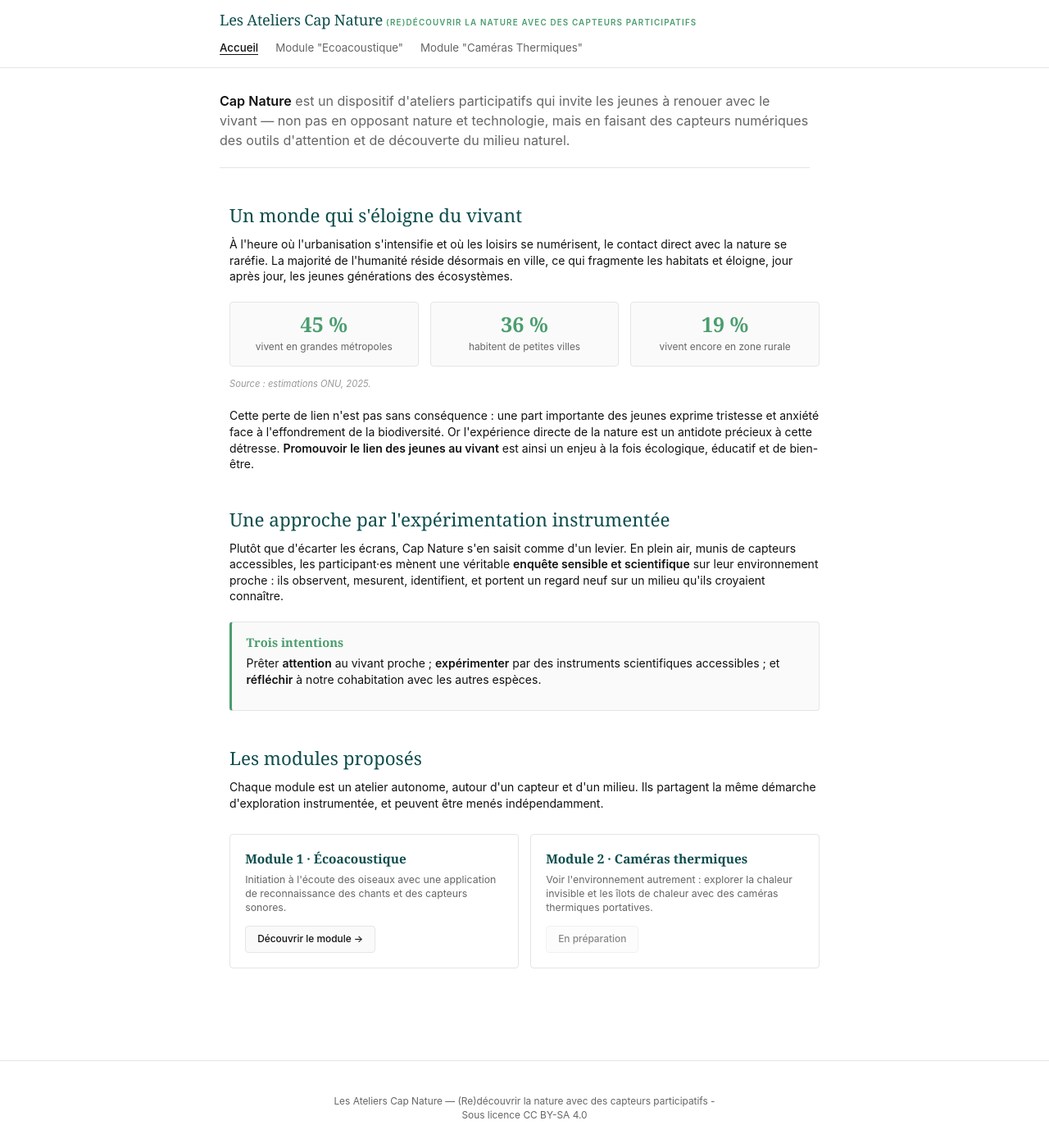
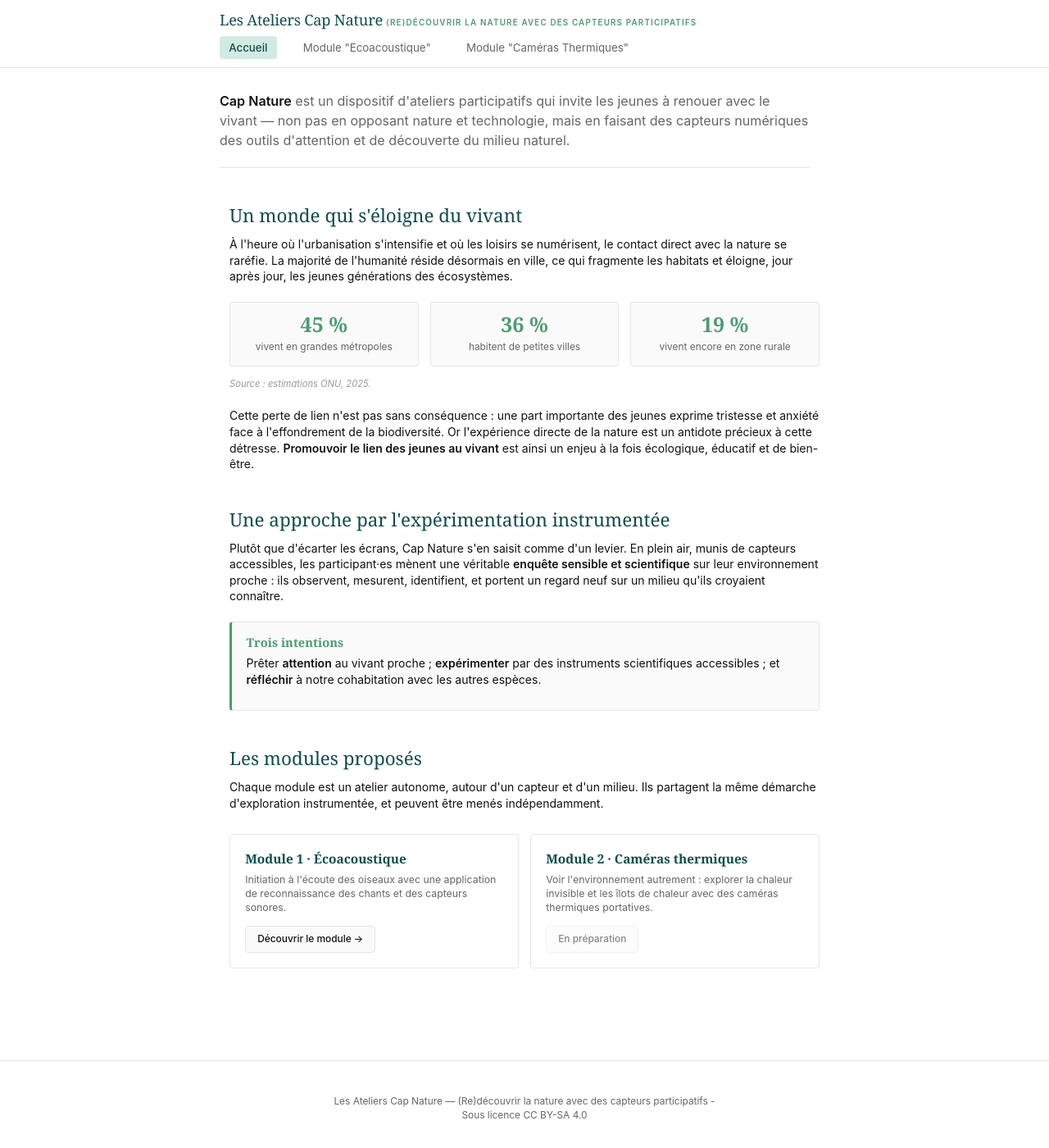
Before and after one commit to marieleapouliquen/wiki-cap-nature, a Jekyll site: the page built from index.md, in a window 1280 px wide and 1400 px high. Shown: the whole window at 82% size. Built offline with Jekyll 4.4.1, drawn with Linux system fonts in a browser that asks for light colours.

Commit message:
Update main.css

```diff
--- a/assets/css/main.css
+++ b/assets/css/main.css
@@ -153,9 +153,27 @@ img { max-width: 100%; height: auto; }
 }
 
 .main-nav ul { list-style: none; margin: 0; padding: 0; display: flex; gap: 1.5rem; }
-.main-nav a { color: var(--color-muted); text-decoration: none; font-size: 0.95rem; font-weight: 400; transition: color 0.15s ease; }
-.main-nav a:hover, .main-nav a.active { color: var(--color-text); }
-.main-nav a.active { font-weight: 500; border-bottom: 1px solid var(--color-text); }
+.main-nav a {
+  color: var(--color-muted);
+  text-decoration: none;
+  font-size: 0.95rem;
+  font-weight: 400;
+  padding: 0.4rem 0.8rem;   /* Ajoute un peu d'espace interne pour la couleur de fond */
+  border-radius: 4px;       /* Coins légèrement arrondis pour un effet propre et moderne */
+  transition: all 0.15s ease;
+}
+
+.main-nav a:hover {
+  color: var(--teal-deep);   /* Le texte passe au Teal foncé */
+  background: var(--mint);  /* Le fond passe au Menthe pâle */
+}
+
+.main-nav a.active {
+  color: var(--teal-dark);
+  font-weight: 500;
+  background: var(--mint-deep); /* Un fond menthe un peu plus soutenu pour l'élément actif */
+  border-bottom: none;          /* On retire la bordure pour privilégier l'effet de pastille épurée */
+}
 
 /* --- Conteneurs de pages globaux --- */
 .site-main {
```
